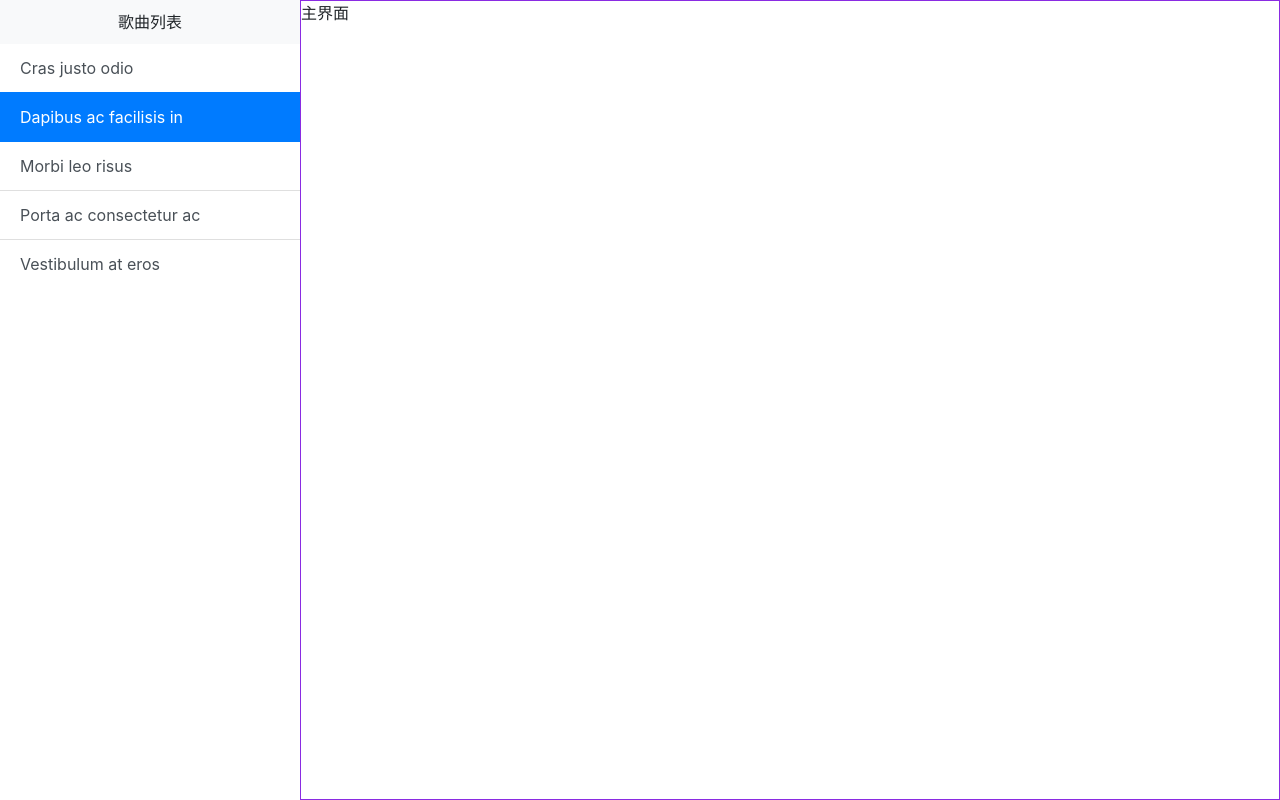
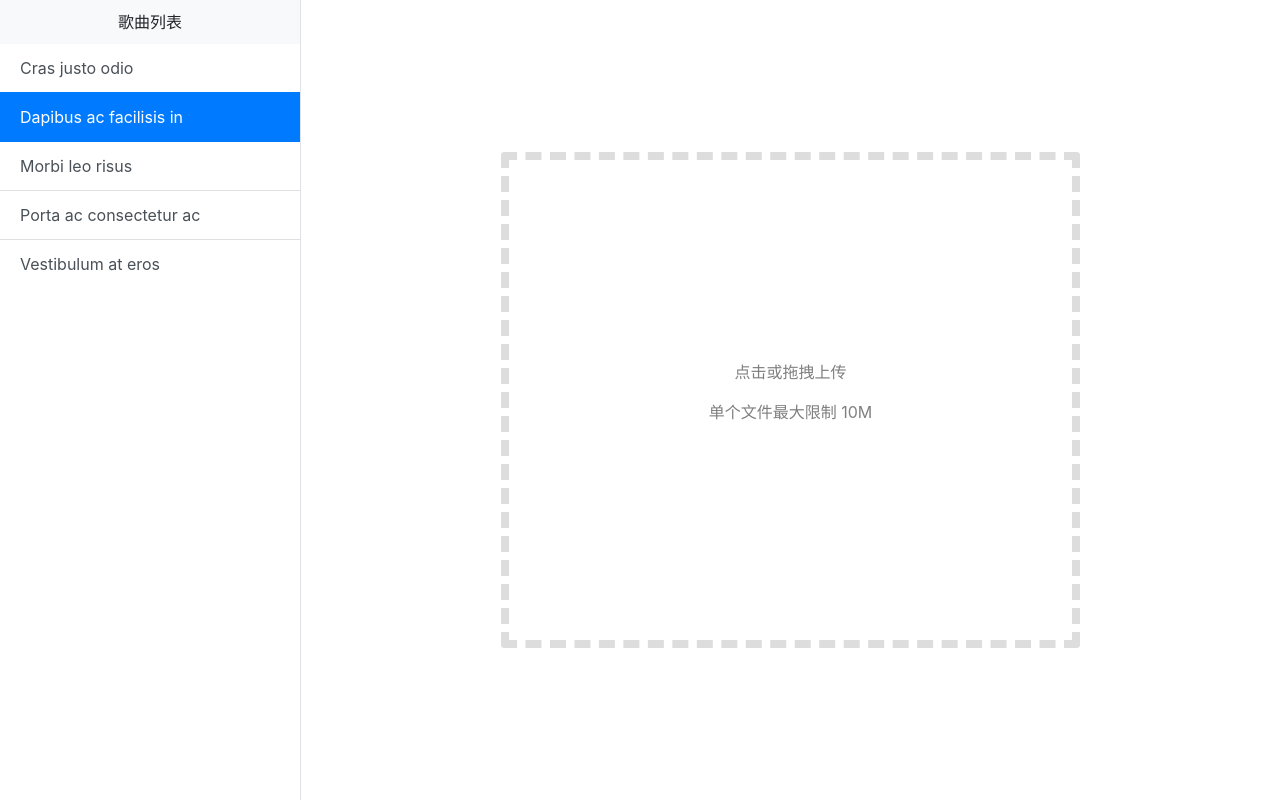
Before and after one commit to JinChengJoker/cloud-music-admin, a website: page src/index.html in a window 1280 px wide. Drawn offline with nearby package versions, Linux system fonts and the light colour scheme.

Commit message:
完成 main 基本布局

```diff
--- a/src/css/main.css
+++ b/src/css/main.css
@@ -8,7 +8,6 @@ aside {
 }
 main {
   flex-grow: 1;
-  border: 1px solid blueviolet;
 }
 
 
@@ -17,9 +16,22 @@ aside {
   display: flex;
   flex-direction: column;
 }
-aside .title {
+#asideTitle {
   padding: 10px 20px;
 }
-aside .song-list {
+#asideSongList {
   flex-grow: 1;
 }
+
+
+/* main */
+main {
+  display: flex;
+  justify-content: center;
+  align-items: center;
+}
+#dragArea {
+  padding: 200px;
+  border: 8px dashed #ddd;
+  cursor: pointer;
+}
--- a/src/index.html
+++ b/src/index.html
@@ -10,8 +10,8 @@
 <body>
   <div id="layout">
     <aside>
-      <div class="title bg-light text-center">歌曲列表</div>
-      <div class="song-list">
+      <div id="asideTitle" class="bg-light text-center">歌曲列表</div>
+      <div id="asideSongList">
         <div class="list-group list-group-flush">
           <button type="button" class="list-group-item list-group-item-action">Cras justo odio</button>
           <button type="button" class="list-group-item list-group-item-action active">Dapibus ac facilisis in</button>
@@ -21,7 +21,14 @@
         </div>
       </div>
     </aside>
-    <main>主界面</main>
+    <main class="border-left">
+      <div id="uploadContainer">
+        <div id="dragArea" class="rounded text-center text-black-50">
+          <p>点击或拖拽上传</p>
+          <p>单个文件最大限制 10M</p>
+        </div>
+      </div>
+    </main>
   </div>
 
   <script src="../node_modules/jquery/dist/jquery.min.js"></script>
```
